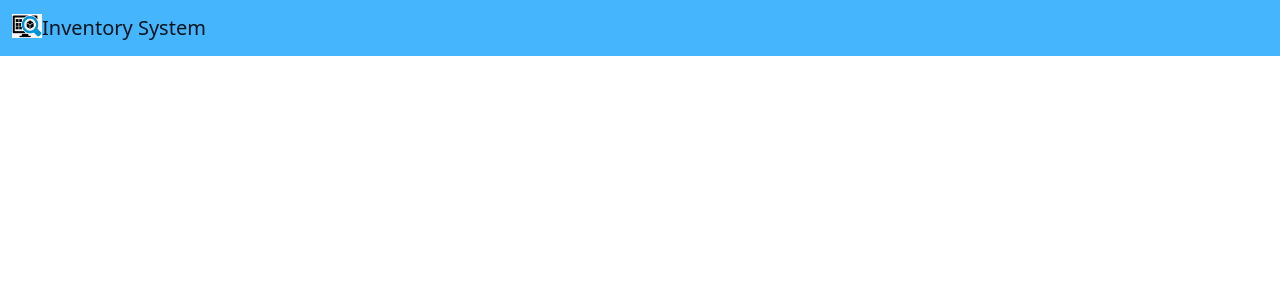
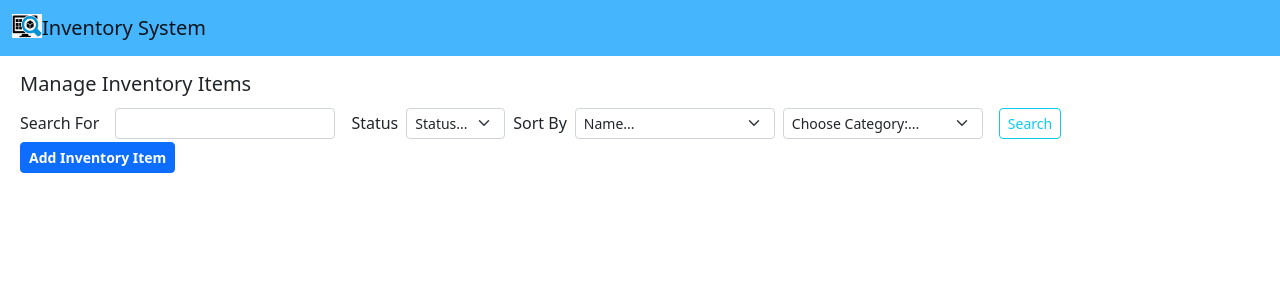
Before and after one commit to anne716/inventory-system, a React (Vite) app: page / in a window 1280 px wide. Shown: the top 300 px of the page. Built offline with nearby package versions, Linux system fonts and the light colour scheme.

Commit message:
Added Forms and Buttons

```diff
--- a/src/App.tsx
+++ b/src/App.tsx
@@ -1,9 +1,9 @@
-import Navbar from "./components/Navbar";
+import Home from "./pages/HomePage/Home";
 
 function App() {
   return (
     <>
-      <Navbar />
+      <Home />
     </>
   );
 }
--- /dev/null
+++ b/src/pages/HomePage/Home.css
@@ -0,0 +1,4 @@
+/* Index.css */
+.custom-margin-left {
+    margin-left: 20px; /* Adjust the margin value as needed */
+  }
--- /dev/null
+++ b/src/pages/HomePage/Home.tsx
@@ -0,0 +1,92 @@
+import Navbar from "../../components/Navbar";
+import "./Home.css";
+
+function Home() {
+  return (
+    <>
+      <Navbar />
+      <div className="mt-3 custom-margin-left">
+        <h1 className="fs-5 text-start">Manage Inventory Items</h1>
+
+        <div className="row g-3 align-items-center">
+          {/* Search For Input Field */}
+          <div className="col-auto">
+            <label htmlFor="inputSearchFor" className="col-form-label">
+              Search For
+            </label>
+          </div>
+          <div className="col-auto">
+            <input
+              type="text"
+              id="inputSearchFor"
+              className="form-control form-control-sm"
+              aria-describedby="SearchForInline"
+            />
+          </div>
+
+          {/* Status Select Field */}
+          <div className="col-auto">
+            <label htmlFor="selectStatus" className="col-form-label">
+              Status
+            </label>
+          </div>
+          <select
+            className="form-select form-select-sm"
+            aria-label="StatusSelect"
+            style={{ width: "auto" }}
+          >
+            <option selected>Status...</option>
+            <option value="1">One</option>
+            <option value="2">Two</option>
+            <option value="3">Three</option>
+          </select>
+
+          {/* Sort By Select Field */}
+          <div className="col-auto">
+            <label htmlFor="selectSortBy" className="col-form-label">
+              Sort By
+            </label>
+          </div>
+          <select
+            className="form-select form-select-sm"
+            aria-label="SortBySelect"
+            style={{ width: "200px" }}
+          >
+            <option selected>Name...</option>
+            <option value="1">One</option>
+            <option value="2">Two</option>
+            <option value="3">Three</option>
+          </select>
+
+          {/* Choose Category Select Field */}
+          <div className="col-auto">
+            <select
+              className="form-select form-select-sm"
+              aria-label="ChooseCategorySelect"
+              style={{ width: "200px" }}
+            >
+              <option selected>Choose Category:...</option>
+              <option value="1">One</option>
+              <option value="2">Two</option>
+              <option value="3">Three</option>
+            </select>
+          </div>
+
+          {/* Search Button */}
+          <div className="col-auto">
+            <button type="button" className="btn btn-outline-info btn-sm">
+              Search
+            </button>
+          </div>
+        </div>
+
+        {/* Add Inventory Item Button */}
+        <button type="button" className="btn btn-primary btn-sm fw-semibold">
+          Add Inventory Item
+        </button>
+      </div>
+    </>
+  );
+}
+
+export default Home;
```
